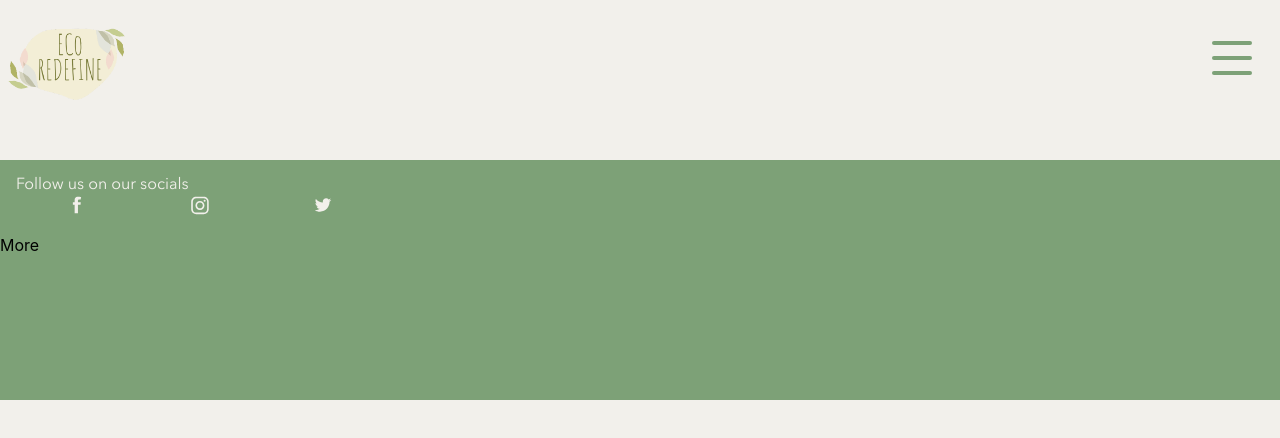
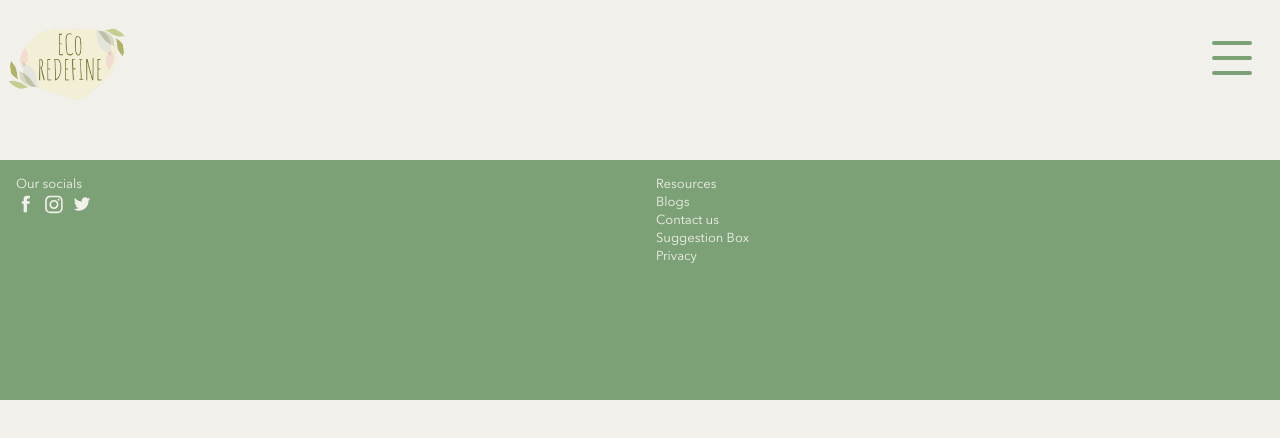
Before and after one commit to Aishwarya-Venkatadri/ecoredefine-client, a React (Create React App) app: page / in a window 1280 px wide. Shown: the top 438 px of the page. Built offline with nearby package versions, Linux system fonts and the light colour scheme.

Commit message:
adds footer component with styling

```diff
--- a/src/components/Footer/Footer.jsx
+++ b/src/components/Footer/Footer.jsx
@@ -1,8 +1,10 @@
 import React from "react";
+import { Link } from 'react-router-dom';
 import '../Footer/Footer.scss'
 import fb from '../../assets/Icons/fb.svg'
 import insta from '../../assets/Icons/insta.svg'
 import tweet from '../../assets/Icons/tweet.svg'
+
 
 
 function Footer(){
@@ -10,7 +12,7 @@ function Footer(){
        <div className="footer">
         <div className="footer-icons">
             <p className="footer-icons__para">
-            Follow us on our socials
+            Our socials
             </p>
             <div className="footer-icons__iconlist">
             <a   href="https://www.facebook.com/"><img className="footer-icons--stylemod" src={fb} alt="facebook icon" /></a>
@@ -19,7 +21,12 @@ function Footer(){
         </div>
         </div>
         <div className="footer-redirects">
-            <ul>More</ul>
+            <ul>Resources
+            <Link to="/blogs"><li>Blogs</li></Link>
+            <Link to="/contact"><li>Contact us</li></Link>
+            <Link to="/suggestion"><li>Suggestion Box</li></Link>
+            <Link to="/privacy"><li>Privacy</li></Link>
+            </ul>
 
         </div>
        </div>
--- a/src/components/Footer/Footer.scss
+++ b/src/components/Footer/Footer.scss
@@ -3,8 +3,11 @@
 @use "../../styles/partials/variable" as *;
 
 
+
 .footer{
+    @include mobile-body-copy;
     @include css-reset;
+    display: flex;
     overflow: hidden;
     height: 30vh;
     width: 100%;
@@ -13,7 +16,7 @@
         display: flex;
         flex-direction: column;
         width: 60%;
-        padding: 1rem;
+        margin: 1rem;
         &--stylemod{
             width: 20px;
         }
@@ -23,11 +26,24 @@
 
         }
         &__iconlist{
-            width: 50%;
+            width: 100%;
             display: flex;
             flex-direction: row;
-            justify-content: space-around;
+            justify-content: flex-start;
+            column-gap: 0.5rem;
         }
+    }
+    &-redirects{
+        width: 60%;
+        margin: 1rem;
+        font-family: $font-family;
+        color: $body-color;
+
+        li{
+            list-style-type: none;
+            color: $body-color;
+        }
+
     }
 
 }
```
Also changed, not shown: 1 other file (tests, documents, lock files or other folders).
